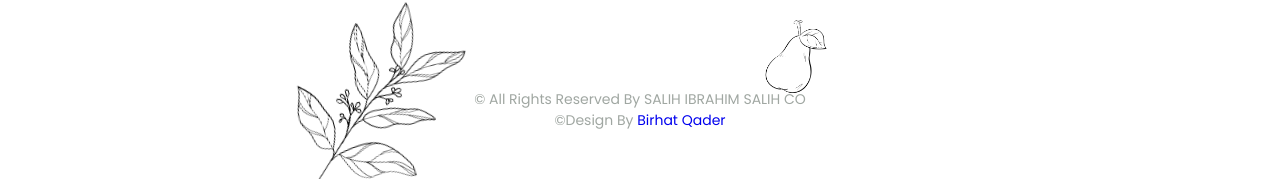
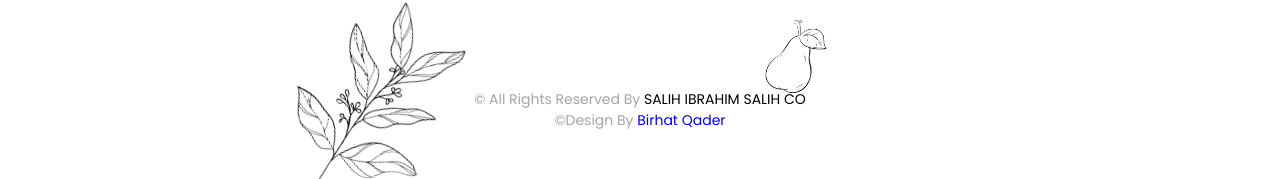
Before and after one commit to birhatqader/fruit-website, a plain HTML site: page index.html in a window 1280 px wide. Shown: the part 5833-6012 px from the top of the page. Drawn offline with nearby package versions, Linux system fonts and the light colour scheme; some icons are missing; a web font is replaced by a local one.

Commit message:
Update styles.css

```diff
--- a/assets/css/styles.css
+++ b/assets/css/styles.css
@@ -1053,3 +1053,6 @@ p.ss {
   color: #555; /* Optional: change text color */
   color: black;
 }
+.whatsappp{
+  color: black;
+}
```
